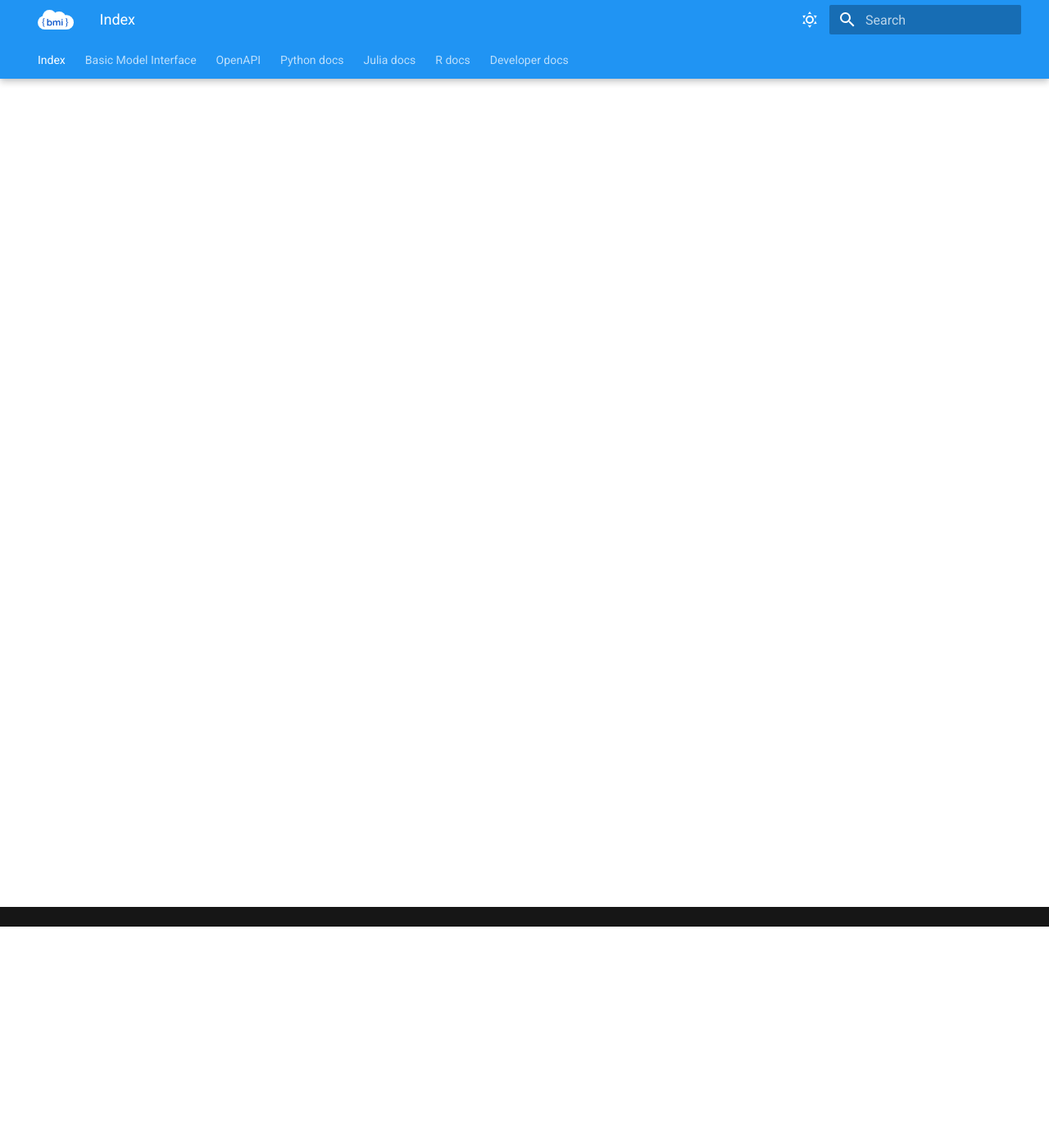
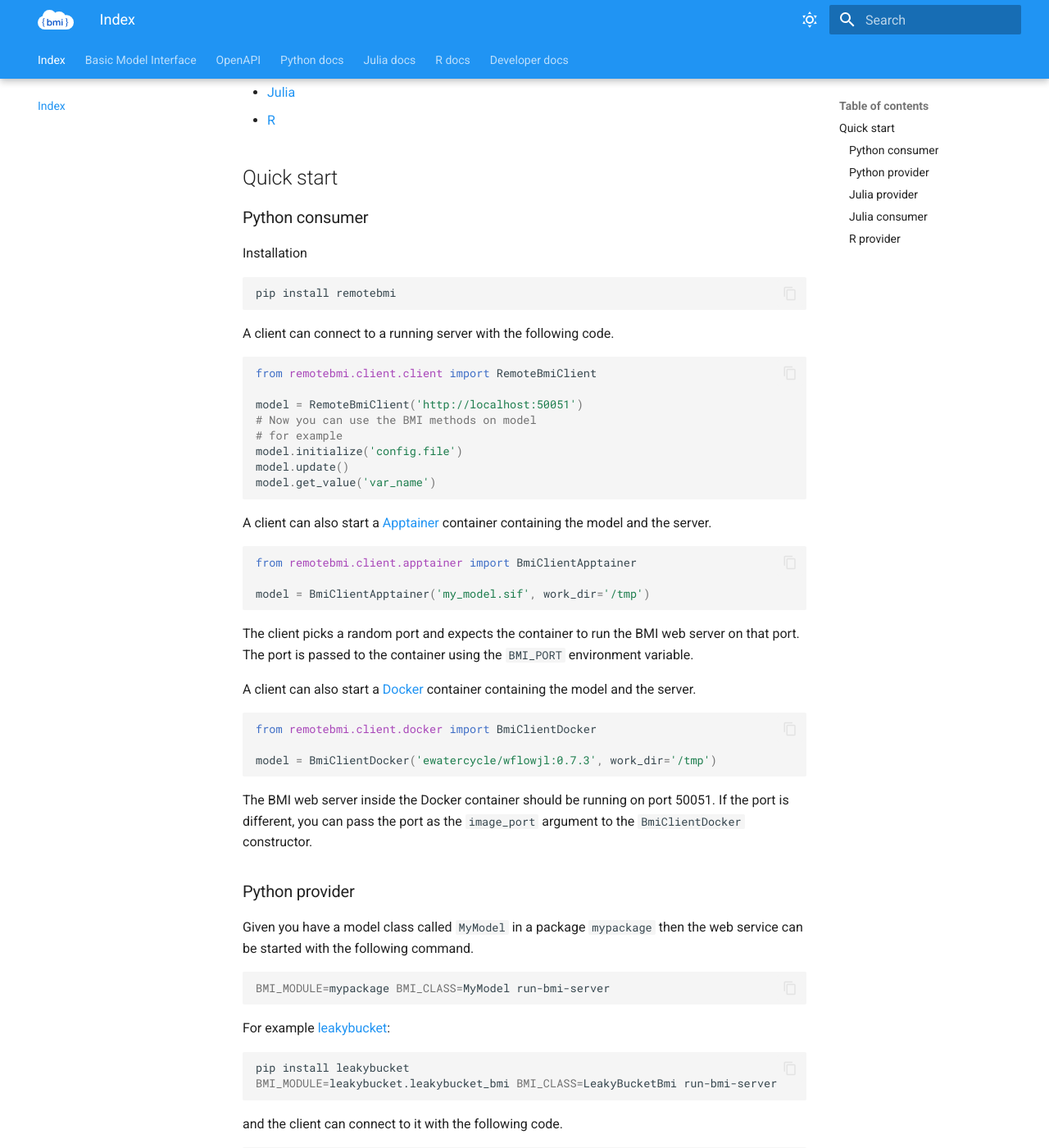
Before and after one commit to eWaterCycle/remotebmi, an MkDocs documentation site: the page built from docs/index.md, in a window 1280 px wide and 1400 px high, scrolled down 270 px. Shown: the whole window at 82% size. Built offline with MkDocs 1.6.1 and Material for MkDocs 9.7.7, drawn with Linux system fonts in a browser that asks for light colours; some of the changed text lies outside the part shown.

Commit message:
Fill index page

````diff
--- a/docs/index.md
+++ b/docs/index.md
@@ -1 +1,113 @@
 # remotebmi
+
+With remotebmi you can communicate to models using the [Basic Model Interface](bmi.md) using a
+RESTful API.
+The REST API specification uses the [OpenAPI](openapi.md) format.
+
+Documentation for the implementations in specific languages are available separately:
+
+- [Python](https://www.ewatercycle.org/remotebmi/python)
+- [Julia](https://www.ewatercycle.org/remotebmi/julia)
+- [R](R/index.md)
+
+## Quick start
+
+### Python consumer
+
+Installation
+
+```shell
+pip install remotebmi
+```
+
+A client can connect to a running server with the following code.
+
+```python
+from remotebmi.client.client import RemoteBmiClient
+
+model = RemoteBmiClient('http://localhost:50051')
+# Now you can use the BMI methods on model
+# for example
+model.initialize('config.file')
+model.update()
+model.get_value('var_name')
+```
+
+A client can also start a [Apptainer](https://apptainer.org) container containing the model and the server.
+
+```python
+from remotebmi.client.apptainer import BmiClientApptainer
+
+model = BmiClientApptainer('my_model.sif', work_dir='/tmp')
+```
+
+The client picks a random port and expects the container to run the BMI web server on that port.
+The port is passed to the container using the `BMI_PORT` environment variable.
+
+A client can also start a [Docker](https://docs.docker.com/engine/) container containing the model and the server.
+
+```python
+from remotebmi.client.docker import BmiClientDocker
+
+model = BmiClientDocker('ewatercycle/wflowjl:0.7.3', work_dir='/tmp')
+```
+
+The BMI web server inside the Docker container should be running on port 50051.
+If the port is different, you can pass the port as the `image_port` argument to the `BmiClientDocker` constructor.
+
+### Python provider
+
+Given you have a model class called `MyModel` in a package `mypackage` then the web service can be started with the following command.
+
+```shell
+BMI_MODULE=mypackage BMI_CLASS=MyModel run-bmi-server
+```
+
+For example [leakybucket](https://github.com/eWaterCycle/leakybucket-bmi):
+
+```shell
+pip install leakybucket
+BMI_MODULE=leakybucket.leakybucket_bmi BMI_CLASS=LeakyBucketBmi run-bmi-server
+```
+
+and the client can connect to it with the following code.
+
+```python
+> from remotebmi.client.client import RemoteBmiClient
+> client = RemoteBmiClient('http://localhost:50051')
+> client.get_component_name()
+leakybucket
+```
+
+### Julia provider
+
+Given you have a model class called `MyModel` and a BMI called `BMI` inside the `MyPackage` package.
+
+```julia
+using MyPackage
+import RemoteBMI.Server: run_bmi_server
+
+port = parse(Int, get(ENV, "BMI_PORT", "50051"))
+run_bmi_server(MyPackage.Model, "0.0.0.0", port)
+```
+
+### Julia consumer
+
+```julia
+import RemoteBMI.Client: BMIClient
+import BasicModelInterface as BMI
+model = BMIClient("http://localhost:50555")
+BMI.get_component_name(m)
+```
+
+### R provider
+
+Given you have a model called `ModelBmi` that has a BMI inside a `MyModel` R library.
+
+```r
+library(remotebmi)
+library(MyModel)
+
+port = as.integer(Sys.getenv("BMI_PORT", 50051))
+serve(MyModel::ModelBmi$new(), port=port, host="localhost")
+```
````
